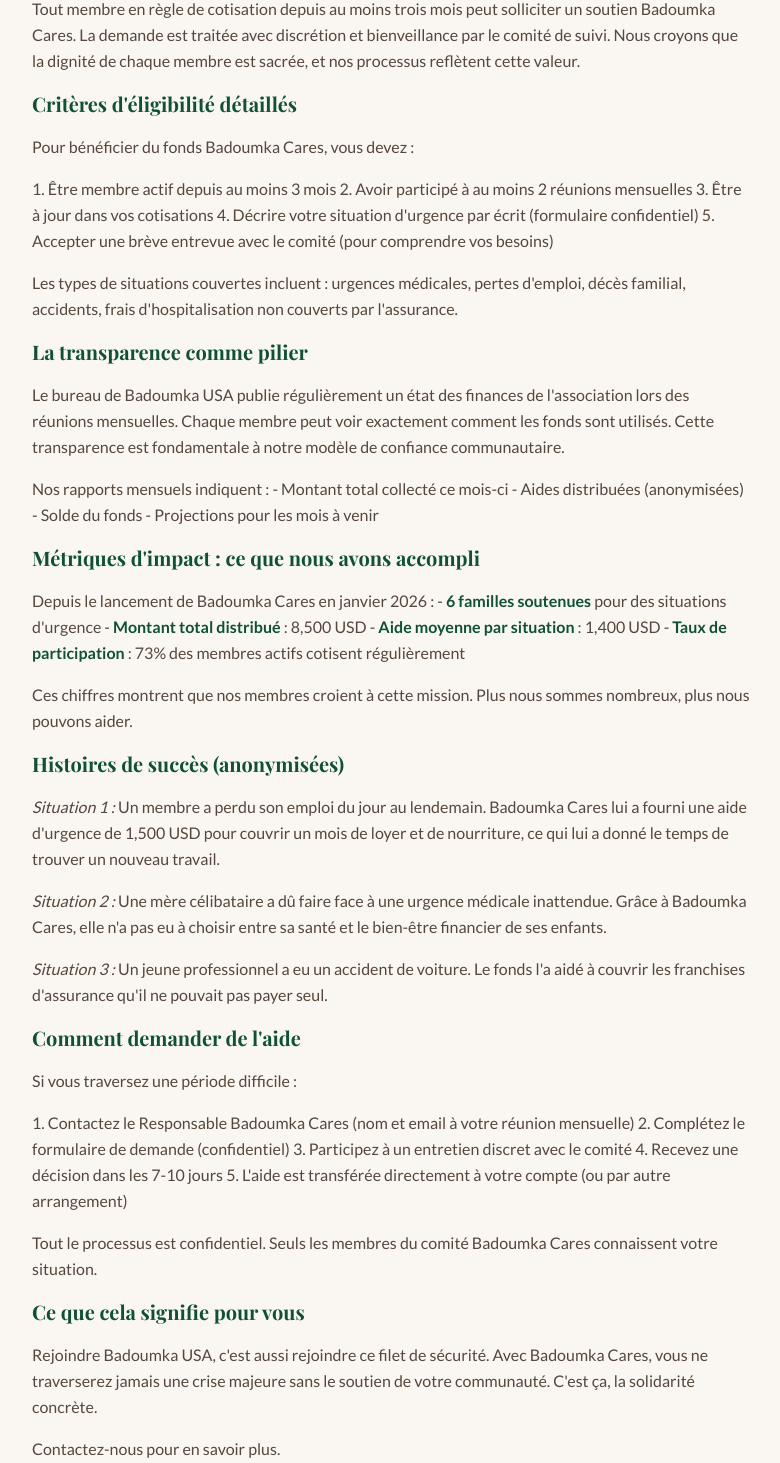
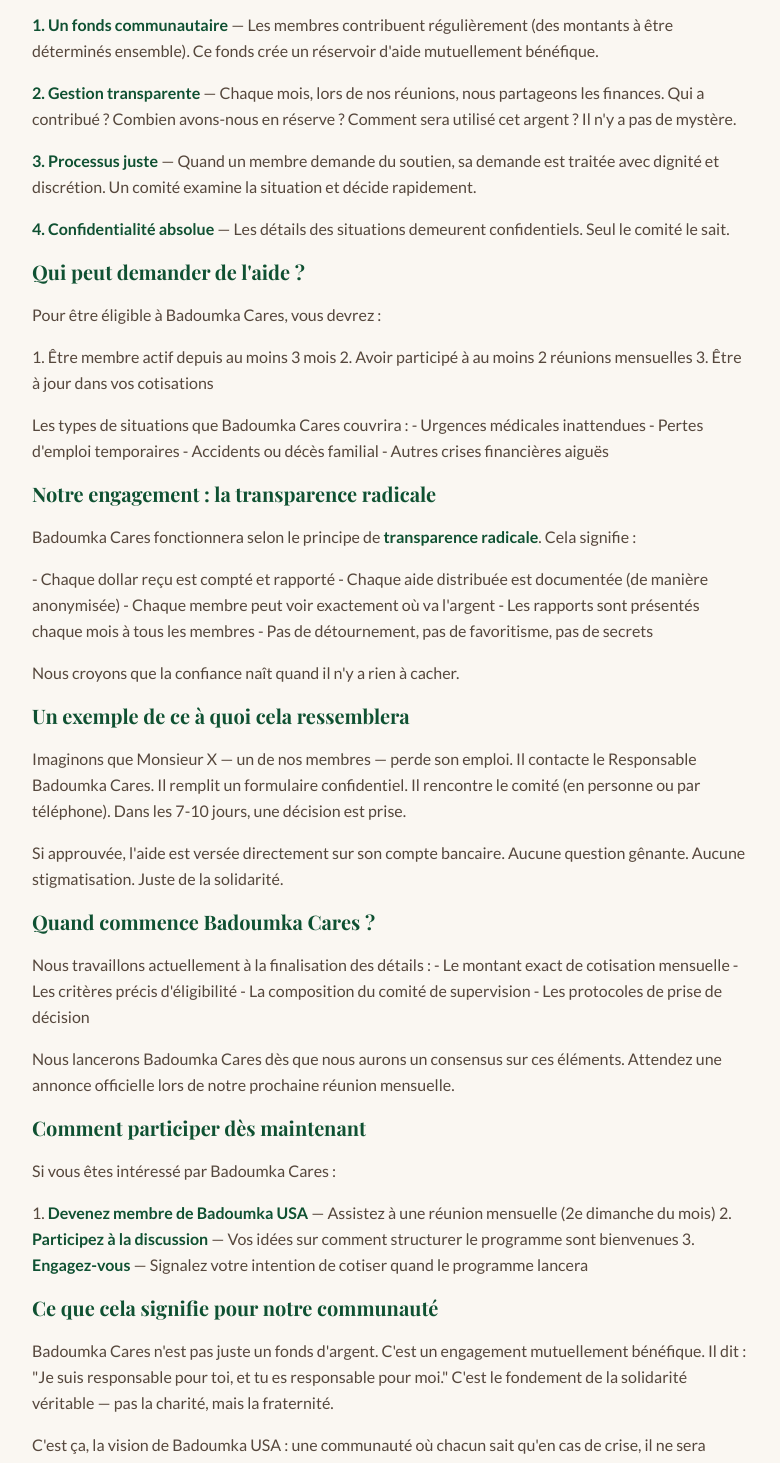
Before and after one commit to Armelcy/badoumkausa-site, a React (Vite) app: page /actualites/badoumka-cares-solidarite-communautaire in a window 1280 px wide. Shown: the part 780-2243 px from the top of the page, without its empty margins (248-1028 px from the left). Built offline with nearby package versions, Linux system fonts and the light colour scheme; a web font is replaced by a local one.

Commit message:
Correct articles: Article 1 reflects current DC-based organization; Article 4 announces Badoumka Cares as upcoming program

```diff
--- a/src/data/articles.ts
+++ b/src/data/articles.ts
@@ -27,7 +27,7 @@
     metaDescription: 'Retour sur la fondation de Badoumka USA, l\'association des Fils et Filles de Badoumka aux États-Unis. Histoire, vision et premiers pas de notre communauté.',
     excerpt: 'Après des mois de préparation et de mobilisation au sein de notre diaspora, l\'Association des Fils et Filles de Badoumka aux États-Unis tient désormais ses premières réunions officielles. Retour sur une fondation historique.',
     keywords: ['Badoumka USA', 'association camerounaise', 'diaspora Badoumka', 'fondation association', 'Cameroun États-Unis'],
-    content: `Notre communauté dispersée aux quatre coins des États-Unis — du Maryland à New York, du Texas à l'Ohio — a franchi une étape décisive en 2024 avec la fondation formelle de Badoumka USA.
+    content: `Notre communauté dispersée à travers les États-Unis — des Fils et Filles de Badoumka qui ont quitté le village à la recherche d'opportunités — a franchi une étape décisive en 2024 avec la fondation formelle de Badoumka USA.
 
 L'association est née d'un constat simple : nos compatriotes de Badoumka vivent souvent isolés, loin de leur famille, de leurs traditions, et d'un soutien communautaire solide. Face à ce manque, un groupe de fondateurs s'est réuni avec une vision claire : créer un espace d'appartenance, de solidarité et de transmission culturelle.
 
@@ -35,35 +35,50 @@
 
 Guidée par la devise *"Servir avec honneur, unir avec sagesse, transmettre avec amour"*, l'association structure ses activités autour de trois piliers fondamentaux qui reflètent nos valeurs profondes : l'unité, l'intégrité, la solidarité et l'héritage.
 
-**Trois programmes au service de Badoumka**
+**Washington D.C. : notre siège et notre hub**
 
-Le programme **Héritiers Badoumka** est destiné à notre jeunesse : il vise à transmettre notre langue, nos traditions et notre histoire aux générations nées ici, loin du village ancestral. Le programme **Badoumka Cares** incarne notre solidarité concrète — un fonds communautaire pour soutenir les membres dans le besoin. Enfin, les **rencontres mensuelles** rythment la vie de l'association et renforcent les liens entre membres.
+Washington D.C. et la région métropolitaine (DMV) accueillent actuellement notre siège social et la majorité de nos membres. Cette région est le cœur de notre mouvement — une zone où la migration de Badoumka est particulièrement forte, créant une fondation naturelle pour notre organisation. C'est d'ici que nous coordonnons nos efforts et que nous planifions notre expansion.
 
-**Une présence dans 8 régions métropolitaines**
+**Un début modeste mais significatif**
 
-Depuis le lancement, notre mouvement s'est étendu à 8 régions clés des États-Unis : la région de Washington D.C., la région métropolitaine de New York, le Texas (Houston et Dallas), l'Ohio, la Californie, l'Île-de-France et les Carolines. Cette expansion rapide témoigne d'un besoin réel au sein de notre diaspora.
+Nous commençons petit mais avec une détermination claire. Chaque mois, tous nos membres se réunissent le deuxième dimanche pour renforcer nos liens, partager nos expériences et planifier notre avenir. Ces réunions mensuelles sont le cœur battant de Badoumka USA — un moment où chacun se sent entendu, valorisé et connecté.
 
-**Les premiers résultats : au-delà des attentes**
+**Nos trois piliers**
 
-En seulement quelques mois, Badoumka USA compte déjà plus de 150 membres actifs. Les réunions mensuelles rassemblent régulièrement 30 à 50 personnes, dont une proportion croissante de jeunes (18-35 ans). Ces chiffres ne reflètent que le début : nous savons que beaucoup d'autres compatriotes attendent juste le moment opportun pour se joindre à nous.
+Bien que nous soyons au stade initial, nous avons déjà identifié les trois domaines qui guideront notre croissance :
 
-Les premiers succès incluent le lancement de notre programme Badoumka Cares, qui a déjà soutenu trois familles en situation difficile. De plus, le programme Héritiers Badoumka a accueilli 25 jeunes qui suivent régulièrement nos ateliers de langue et de culture.
+**Infrastructure** — Maintenir et renforcer le lien entre Badoumka (village) et Badoumka USA (diaspora). À mesure que nous grandissons, nous aurons les ressources pour soutenir des projets de développement au village.
 
-**Ce que les membres en disent**
+**Relève** — Transmettre à la prochaine génération notre langue, nos traditions et notre identité. Nous planifions le lancement de programmes de mentorat et d'ateliers culturels pour nos enfants.
 
-*"Après 15 ans aux États-Unis, je me sentais coupé de mes racines. Badoumka USA m'a redonné un sentiment d'appartenance que j'avais perdu."* — Un membre de la région de Washington D.C.
+**Gouvernance** — Opérer avec transparence radicale et responsabilité envers nos membres. Chaque décision est prise collectivement, chaque dollar est compté, chaque voix importe.
 
-*"C'est incroyable de pouvoir grandir tout en comprenant qui je suis vraiment. Grâce aux Héritiers Badoumka, je parle maintenant le Bamiléké avec ma mère."* — Une jeune participante au programme Héritiers
+**Regarder vers l'avenir**
+
+Notre vision pour Badoumka USA est ambitieuse. Dans les années à venir, nous visons à :
+
+- Étendre notre présence à d'autres régions des États-Unis où vivent des Fils et Filles de Badoumka
+- Lancer des programmes formels (Héritiers Badoumka pour la jeunesse, Badoumka Cares pour l'entraide communautaire)
+- Créer des partenariats économiques qui prospèrent dans la diaspora ET bénéficient au village
+- Construire une organisation qui durera 100 ans, pas juste 10
+
+Nous savons qu'il existe une demande réelle. Les appels téléphoniques, les messages, les demandes d'adhésion — tout cela nous dit que nous avons frappé un besoin profond chez nos compatriotes dispersés.
+
+**Ce que les premiers membres en disent**
+
+*"Après des années d'isolement, j'ai finalement trouvé ma communauté. Badoumka USA me fait sentir moins seul."* — Un membre fondateur
+
+*"C'est beau de savoir que mes enfants pourront connaître leurs racines Badoumka à travers une communauté qui partage les mêmes valeurs."* — Une mère de famille
 
 **Le calendrier de Badoumka USA**
 
-Les réunions se tiennent chaque **2e dimanche du mois**, alternant entre les différentes régions (DMV, New York, Texas, Ohio) pour faciliter la participation de tous les membres. Ces rencontres sont ouvertes à tout fils ou fille de Badoumka résidant aux États-Unis.
+Les réunions se tiennent chaque **deuxième dimanche du mois** à Washington D.C. Ces rencontres sont ouvertes à tout fils ou fille de Badoumka résidant aux États-Unis. Qu'il s'agisse de vos premiers pas ou de votre retour, vous êtes bienvenu(e).
 
-**Regarder vers l'avenir**
+**Rejoignez-nous**
 
-En 2026, nous avons des ambitions claires : doubler notre effectif, lancer des initiatives de soutien au village de Badoumka au Cameroun, et établir des partenariats avec d'autres associations camerounaises. Notre succès précoce montre que Badoumka USA remplit un vide crucial dans la vie de notre communauté.
+Rejoignez-nous — nous sommes plus forts ensemble. Que vous soyez établi depuis des années ou que vous veniez d'arriver, Badoumka USA vous offre un espace pour appartenir, pour contribuer, et pour préserver l'héritage que nos ancêtres nous ont transmis.
 
-Rejoignez-nous — nous sommes plus forts ensemble.`,
+Contactez-nous pour participer à notre prochaine réunion mensuelle.`,
     icon: '📢',
     colorBg: 'bg-[#0F5132]',
     colorText: 'text-white',
@@ -147,73 +162,83 @@
     metaDescription: 'Le programme Badoumka Cares de l\'association Badoumka USA : comment fonctionne notre fonds d\'entraide communautaire pour les Camerounais aux États-Unis.',
     excerpt: 'Le programme Badoumka Cares incarne la valeur de solidarité qui est au cœur de notre association. Fonctionnement, critères d\'éligibilité, et premiers retours d\'expérience.',
     keywords: ['Badoumka Cares', 'entraide camerounaise', 'solidarité diaspora', 'association Badoumka', 'soutien communautaire USA'],
-    content: `Quand un membre de notre communauté traverse une épreuve difficile — maladie, perte d'emploi, deuil, urgence médicale —, personne ne devrait avoir à y faire face seul. C'est la philosophie derrière Badoumka Cares, le programme d'entraide solidaire de Badoumka USA.
+    content: `Quand un membre de notre communauté traverse une épreuve difficile — maladie, perte d'emploi, deuil, urgence médicale —, personne ne devrait avoir à y faire face seul. C'est la philosophie derrière Badoumka Cares, le programme d'entraide solidaire que nous lançons bientôt.
 
-**Comment ça fonctionne ?**
+**Pourquoi Badoumka Cares ?**
 
-Chaque membre actif contribue à un fonds commun lors des réunions mensuelles. Ce fonds est géré de manière transparente par le bureau exécutif, avec une comptabilité accessible à tous les membres. Lorsqu'une situation d'urgence est déclarée et validée, le soutien est mobilisé rapidement — en quelques jours.
+En diaspora, nous sommes loin de nos familles élargies qui, au Cameroun, forment le filet de sécurité traditionnel. Quand une crise arrive, beaucoup d'entre nous la gèrent seuls. Badoumka Cares change cela. Il dit : "Vous ne serez jamais seuls. Votre communauté est là pour vous."
 
-**Qui peut en bénéficier ?**
+**Comment fonctionnera Badoumka Cares ?**
 
-Tout membre en règle de cotisation depuis au moins trois mois peut solliciter un soutien Badoumka Cares. La demande est traitée avec discrétion et bienveillance par le comité de suivi. Nous croyons que la dignité de chaque membre est sacrée, et nos processus reflètent cette valeur.
+Le modèle est simple mais puissant :
 
-**Critères d'éligibilité détaillés**
+**1. Un fonds communautaire** — Les membres contribuent régulièrement (des montants à être déterminés ensemble). Ce fonds crée un réservoir d'aide mutuellement bénéfique.
 
-Pour bénéficier du fonds Badoumka Cares, vous devez :
+**2. Gestion transparente** — Chaque mois, lors de nos réunions, nous partageons les finances. Qui a contribué ? Combien avons-nous en réserve ? Comment sera utilisé cet argent ? Il n'y a pas de mystère.
+
+**3. Processus juste** — Quand un membre demande du soutien, sa demande est traitée avec dignité et discrétion. Un comité examine la situation et décide rapidement.
+
+**4. Confidentialité absolue** — Les détails des situations demeurent confidentiels. Seul le comité le sait.
+
+**Qui peut demander de l'aide ?**
+
+Pour être éligible à Badoumka Cares, vous devrez :
 
 1. Être membre actif depuis au moins 3 mois
 2. Avoir participé à au moins 2 réunions mensuelles
 3. Être à jour dans vos cotisations
-4. Décrire votre situation d'urgence par écrit (formulaire confidentiel)
-5. Accepter une brève entrevue avec le comité (pour comprendre vos besoins)
 
-Les types de situations couvertes incluent : urgences médicales, pertes d'emploi, décès familial, accidents, frais d'hospitalisation non couverts par l'assurance.
+Les types de situations que Badoumka Cares couvrira :
+- Urgences médicales inattendues
+- Pertes d'emploi temporaires
+- Accidents ou décès familial
+- Autres crises financières aiguës
 
-**La transparence comme pilier**
+**Notre engagement : la transparence radicale**
 
-Le bureau de Badoumka USA publie régulièrement un état des finances de l'association lors des réunions mensuelles. Chaque membre peut voir exactement comment les fonds sont utilisés. Cette transparence est fondamentale à notre modèle de confiance communautaire.
+Badoumka Cares fonctionnera selon le principe de **transparence radicale**. Cela signifie :
 
-Nos rapports mensuels indiquent :
-- Montant total collecté ce mois-ci
-- Aides distribuées (anonymisées)
-- Solde du fonds
-- Projections pour les mois à venir
+- Chaque dollar reçu est compté et rapporté
+- Chaque aide distribuée est documentée (de manière anonymisée)
+- Chaque membre peut voir exactement où va l'argent
+- Les rapports sont présentés chaque mois à tous les membres
+- Pas de détournement, pas de favoritisme, pas de secrets
 
-**Métriques d'impact : ce que nous avons accompli**
+Nous croyons que la confiance naît quand il n'y a rien à cacher.
 
-Depuis le lancement de Badoumka Cares en janvier 2026 :
-- **6 familles soutenues** pour des situations d'urgence
-- **Montant total distribué** : 8,500 USD
-- **Aide moyenne par situation** : 1,400 USD
-- **Taux de participation** : 73% des membres actifs cotisent régulièrement
+**Un exemple de ce à quoi cela ressemblera**
 
-Ces chiffres montrent que nos membres croient à cette mission. Plus nous sommes nombreux, plus nous pouvons aider.
+Imaginons que Monsieur X — un de nos membres — perde son emploi. Il contacte le Responsable Badoumka Cares. Il remplit un formulaire confidentiel. Il rencontre le comité (en personne ou par téléphone). Dans les 7-10 jours, une décision est prise.
 
-**Histoires de succès (anonymisées)**
+Si approuvée, l'aide est versée directement sur son compte bancaire. Aucune question gênante. Aucune stigmatisation. Juste de la solidarité.
 
-*Situation 1 :* Un membre a perdu son emploi du jour au lendemain. Badoumka Cares lui a fourni une aide d'urgence de 1,500 USD pour couvrir un mois de loyer et de nourriture, ce qui lui a donné le temps de trouver un nouveau travail.
+**Quand commence Badoumka Cares ?**
 
-*Situation 2 :* Une mère célibataire a dû faire face à une urgence médicale inattendue. Grâce à Badoumka Cares, elle n'a pas eu à choisir entre sa santé et le bien-être financier de ses enfants.
+Nous travaillons actuellement à la finalisation des détails :
+- Le montant exact de cotisation mensuelle
+- Les critères précis d'éligibilité
+- La composition du comité de supervision
+- Les protocoles de prise de décision
 
-*Situation 3 :* Un jeune professionnel a eu un accident de voiture. Le fonds l'a aidé à couvrir les franchises d'assurance qu'il ne pouvait pas payer seul.
+Nous lancerons Badoumka Cares dès que nous aurons un consensus sur ces éléments. Attendez une annonce officielle lors de notre prochaine réunion mensuelle.
 
-**Comment demander de l'aide**
+**Comment participer dès maintenant**
 
-Si vous traversez une période difficile :
+Si vous êtes intéressé par Badoumka Cares :
 
-1. Contactez le Responsable Badoumka Cares (nom et email à votre réunion mensuelle)
-2. Complétez le formulaire de demande (confidentiel)
-3. Participez à un entretien discret avec le comité
-4. Recevez une décision dans les 7-10 jours
-5. L'aide est transférée directement à votre compte (ou par autre arrangement)
+1. **Devenez membre de Badoumka USA** — Assistez à une réunion mensuelle (2e dimanche du mois)
+2. **Participez à la discussion** — Vos idées sur comment structurer le programme sont bienvenues
+3. **Engagez-vous** — Signalez votre intention de cotiser quand le programme lancera
 
-Tout le processus est confidentiel. Seuls les membres du comité Badoumka Cares connaissent votre situation.
+**Ce que cela signifie pour notre communauté**
 
-**Ce que cela signifie pour vous**
+Badoumka Cares n'est pas juste un fonds d'argent. C'est un engagement mutuellement bénéfique. Il dit : "Je suis responsable pour toi, et tu es responsable pour moi." C'est le fondement de la solidarité véritable — pas la charité, mais la fraternité.
 
-Rejoindre Badoumka USA, c'est aussi rejoindre ce filet de sécurité. Avec Badoumka Cares, vous ne traverserez jamais une crise majeure sans le soutien de votre communauté. C'est ça, la solidarité concrète.
+C'est ça, la vision de Badoumka USA : une communauté où chacun sait qu'en cas de crise, il ne sera jamais seul.
 
-Contactez-nous pour en savoir plus.`,
+**Vous en saurez plus très bientôt. Restez connectés.**
+
+Contactez-nous pour rejoindre Badoumka USA et contribuer à cette vision.`,
     icon: '🤝',
     colorBg: 'bg-[#0F5132]',
     colorText: 'text-white',
```
